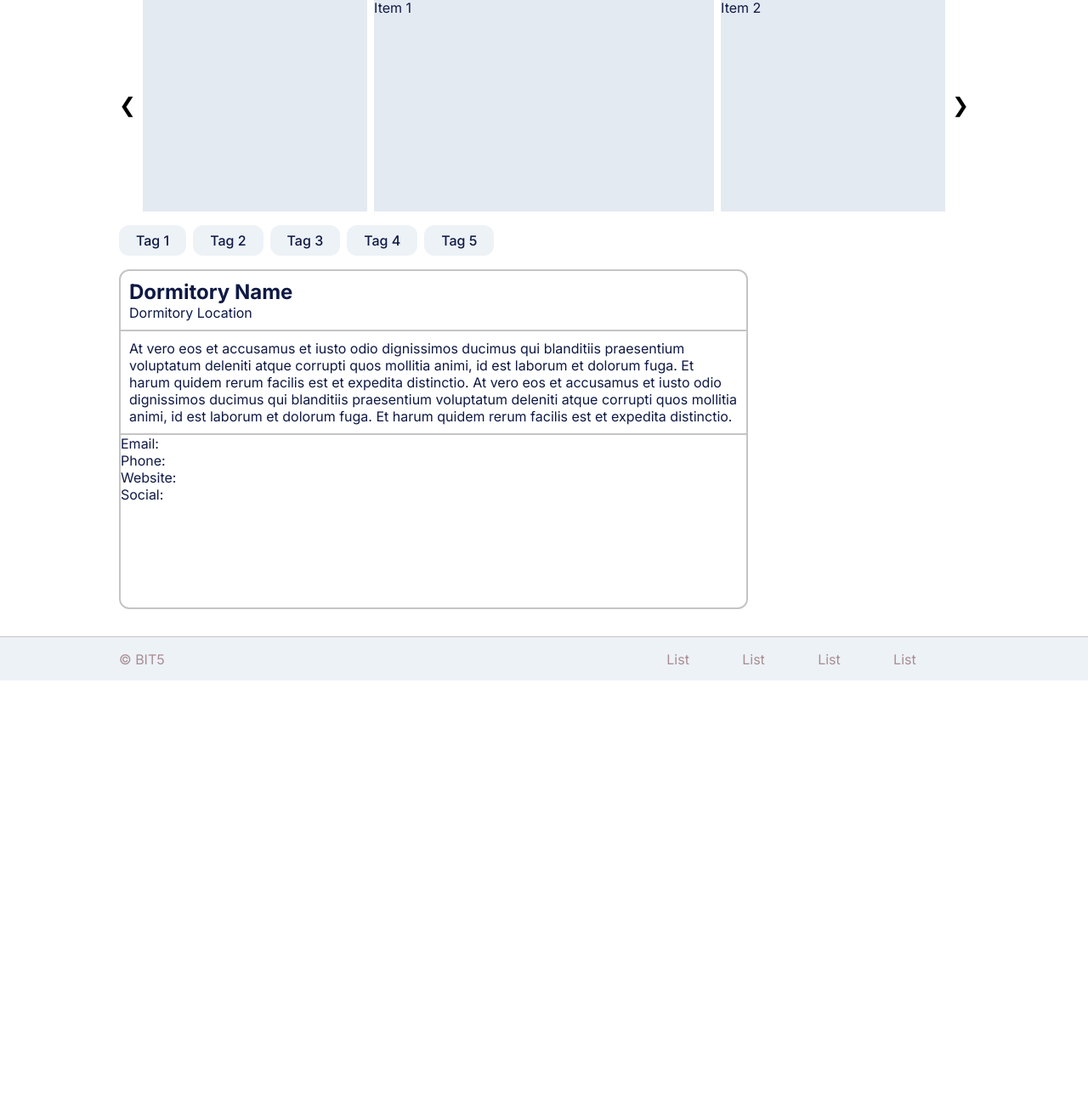
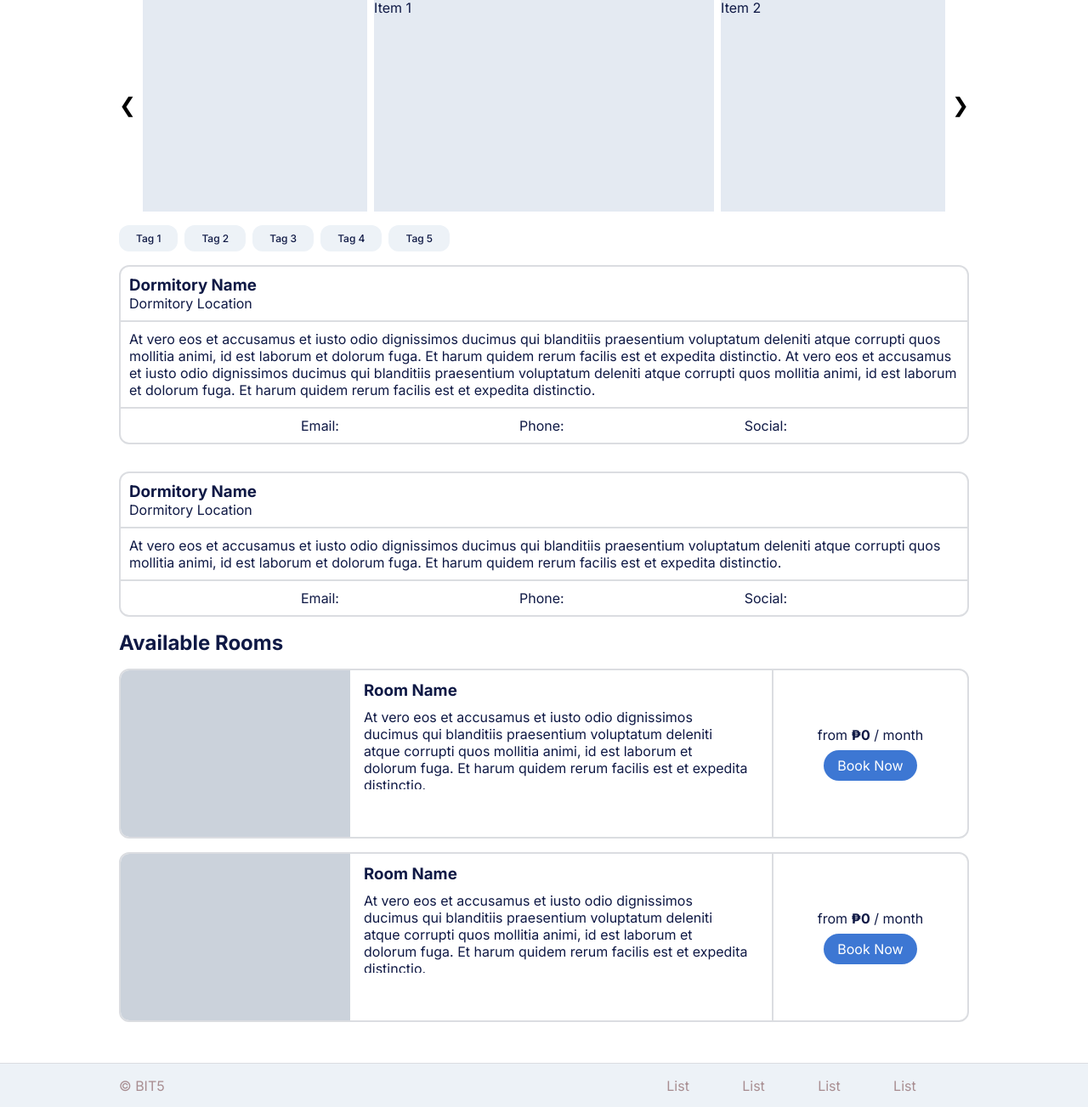
Before and after one commit to phosrei/DaguDorms, a PHP site: page /dorm-info.html in a window 1280 px wide. Shown: the part 97-1400 px from the top of the page at 85% size. Before the commit the page ends 898 px from the top, so only its background shows below. Run offline with PHP 8.4, Linux system fonts and the light colour scheme.

Commit message:
Add responsiveness to dorm info page

```diff
--- a/dorm-info.html
+++ b/dorm-info.html
@@ -66,12 +66,13 @@
 			<div class="tag">Tag 4</div>
 			<div class="tag">Tag 5</div>
 		</div>
-		<div class="dorm-overview">
+		<section class="dorm-overview">
+			<div class="dorm-overview-left">
 				<div class="dorm-heading">
 					<h1 class="dorm-overview-name">Dormitory Name</h1>
 					<p class="dorm-overview-location">Dormitory Location</p>
 				</div>
-			<span class="dorm-overview-info">
+				<span class="dorm-info-text">
 					At vero eos et accusamus et iusto odio dignissimos ducimus qui blanditiis praesentium
 					voluptatum deleniti atque corrupti quos mollitia animi, id est laborum et dolorum fuga.
 					Et harum quidem rerum facilis est et expedita distinctio. At vero eos et accusamus et
@@ -82,10 +83,57 @@
 				<div class="dorm-contact">
 					<p class="dorm-contact-info">Email:</p>
 					<p class="dorm-contact-info">Phone:</p>
-				<p class="dorm-contact-info">Website:</p>
 					<p class="dorm-contact-info">Social:</p>
 				</div>
 			</div>
+			<div class="dorm-overview-right">
+				<div class="dorm-heading">
+					<h1 class="dorm-overview-name">Dormitory Name</h1>
+					<p class="dorm-overview-location">Dormitory Location</p>
+				</div>
+				<span class="dorm-info-text">
+					At vero eos et accusamus et iusto odio dignissimos ducimus qui blanditiis praesentium
+					voluptatum deleniti atque corrupti quos mollitia animi, id est laborum et dolorum fuga.
+					Et harum quidem rerum facilis est et expedita distinctio.
+				</span>
+				<div class="dorm-contact">
+					<p class="dorm-contact-info">Email:</p>
+					<p class="dorm-contact-info">Phone:</p>
+					<p class="dorm-contact-info">Social:</p>
+				</div>
+			</div>
+		</section>
+		<section class="available-rooms">
+			<h2>Available Rooms</h2>
+			<div class="dorm-card room-card">
+                <div class="dorms-image"></div>
+                <div class="dorm-info">
+                    <h1>Room Name</h1>
+                    <p class="room-card-p">At vero eos et accusamus et iusto odio dignissimos ducimus qui
+                        blanditiis praesentium voluptatum deleniti atque corrupti quos mollitia animi,
+						id est laborum et dolorum fuga. Et harum quidem rerum facilis est et expedita distinctio.
+					</p>
+                </div>
+				<div class="room-book flex-center">
+					<p class="price">from <b>₱0</b> / month</p>
+					<a class="book-btn" href="dorm-info.html">Book Now</a>
+				</div>
+            </div>
+			<div class="dorm-card room-card">
+                <div class="dorms-image"></div>
+                <div class="dorm-info">
+                    <h1>Room Name</h1>
+                    <p class="room-card-p">At vero eos et accusamus et iusto odio dignissimos ducimus qui
+                        blanditiis praesentium voluptatum deleniti atque corrupti quos mollitia animi,
+						id est laborum et dolorum fuga. Et harum quidem rerum facilis est et expedita distinctio.
+					</p>
+                </div>
+				<div class="room-book flex-center">
+					<p class="price">from <b>₱0</b> / month</p>
+					<a class="book-btn" href="dorm-info.html">Book Now</a>
+				</div>
+            </div>
+		</section>
 	</section>
 	<footer>
         <p class="dev-name">© BIT5</p>
--- a/styles.css
+++ b/styles.css
@@ -185,7 +185,7 @@ header:hover .home-header-icon {
   height: 300px;
 }
 
-.hero-button, .btn-two {
+.hero-button, .btn-two, .book-btn {
   align-self: center;
   justify-self: center;
   color: #fff;
@@ -204,11 +204,11 @@ header:hover .home-header-icon {
   color: #0F1945;
 }
 
-.btn-two {
+.btn-two, .book-btn {
   background-color: #3882f6;
 }
 
-.btn-one:hover, .btn-two:hover {
+.btn-one:hover, .btn-two:hover, .book-btn {
   background-color: #3d77d3;
 }
 
@@ -259,7 +259,7 @@ footer {
   padding: 0 140px;
   color: #A88D91;
   background-color: #EDF2F7;
-  border-top: 1px solid #C6C4C4;
+  border-top: 1px solid #DBDDE1;
 }
 .footer-list {
   list-style: none;
@@ -392,6 +392,7 @@ input[type="search"]::-webkit-search-cancel-button {
   border: 2px solid #DBDDE1;
   border-radius: 12px;
   gap: 16px;
+  height: 260px;
   margin: 16px 0;
   transition: all 0.3s ease 0s;
   transform: scale();
@@ -401,7 +402,14 @@ input[type="search"]::-webkit-search-cancel-button {
   transform: scale(1.02);
 }
 
-.dorms-info {
+.dorms-image {
+  display: flex;
+  width: 270px;
+  border-radius: 10px 0 0 10px;
+  background-color: #cbd2db;
+}
+
+.dorm-info {
   display: flex;
   flex: 1;
   margin-right: 12px;
@@ -409,22 +417,15 @@ input[type="search"]::-webkit-search-cancel-button {
   padding: 12px 0 12px 0;
 }
 
-.dorms-image {
-  display: flex;
-  width: 270px;
-  height: 270px;
-  border-radius: 10px 0 0 10px;
-  background-color: #cbd2db;
+.btn-two {
+  padding: 8px 32px;
+  align-self: flex-end;
+  justify-self: flex-end;
+  margin-top: auto;
 }
 
 .price {
   font-weight: 200;
-}
-
-.btn-two {
-  padding: 8px 32px;
-  margin-top: auto;
-  align-self: flex-end;
 }
 
 .SignUp-box{
@@ -589,10 +590,12 @@ input[type="search"]::-webkit-search-cancel-button {
 
 .tag-container {
   display: flex;
+  flex-wrap: wrap;
   gap: 8px;
 }
 
 .tag {
+  font-size: 12px;
   background-color: #EDF2F7;
   padding: 8px 20px;
   font-weight: 500;
@@ -601,19 +604,72 @@ input[type="search"]::-webkit-search-cancel-button {
 
 .dorm-overview {
   display: flex;
+  flex-wrap: wrap;
+  gap: 32px;
+}
+
+.dorm-overview-left {
+  display: flex;
+  flex-grow: 1;
   flex-direction: column;
-  border: 2px solid #C6C4C4;
+  border: 2px solid #DBDDE1;
   border-radius: 12px;
-  max-width: 740px;
-  height: 400px;
+  width: 740px;
+}
+
+.dorm-overview-right {
+  display: flex;
+  flex-grow: 1;
+  flex-direction: column;
+  border: 2px solid #DBDDE1;
+  border-radius: 12px;
+  width: 400px;
 }
 
 .dorm-heading {
-  border-bottom: 2px solid #C6C4C4;
+  border-bottom: 2px solid #DBDDE1;
   padding: 10px;
 }
 
-.dorm-overview-info {
+.dorm-info-text {
   padding: 10px;
-  border-bottom: 2px solid #C6C4C4;
+  border-bottom: 2px solid #DBDDE1;
 }
+
+.dorm-contact {
+  display: flex;
+  align-items: center;
+  flex-grow: 1;
+  justify-content: space-evenly;
+  padding: 10px 0;
+}
+
+.room-card {
+  display: flex;
+  height: 200px;
+}
+
+.room-card-p {
+  padding: 10px 0;
+  display: -webkit-box;
+  -webkit-line-clamp: 5;
+  -webkit-box-orient: vertical;
+  width: 100%;
+  overflow: hidden;
+  text-overflow: ellipsis;
+  height: 105px;
+}
+
+.room-book {
+  flex-direction: column;
+  gap: 8px;
+  padding: 10px 0;
+  width: 230px;
+  min-width: 160px;
+  border-left: 2px solid #DBDDE1;
+}
+
+.room-card-right {
+  display: flex;
+  flex-wrap: wrap;
+}
```
Also changed, not shown: dorms.html (+5 -15 lines). Lines whose indentation alone changed are shown as unchanged.
